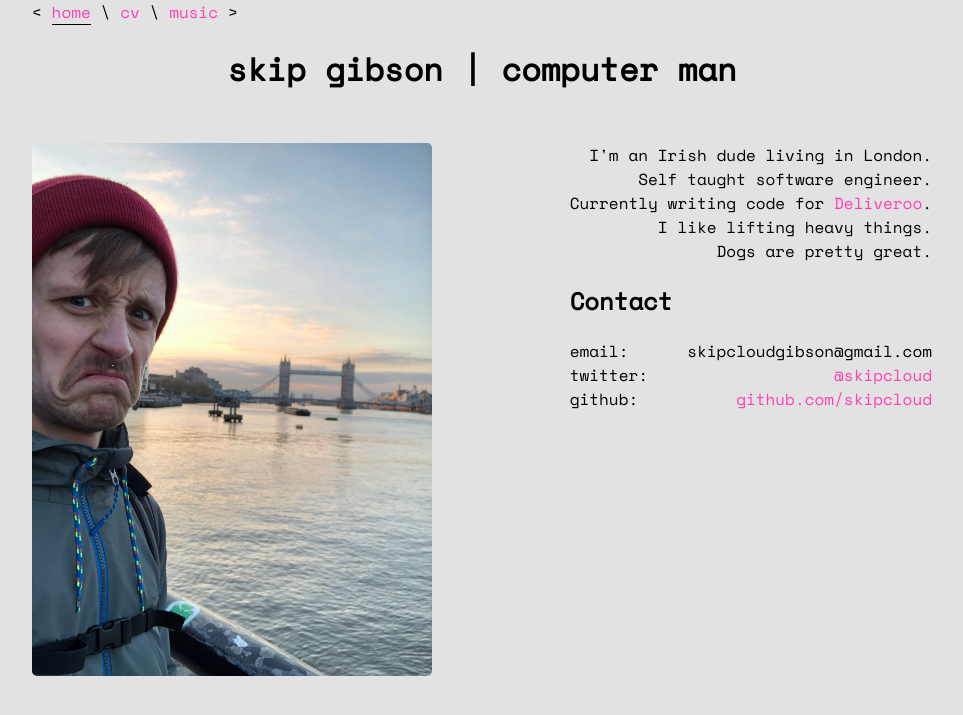
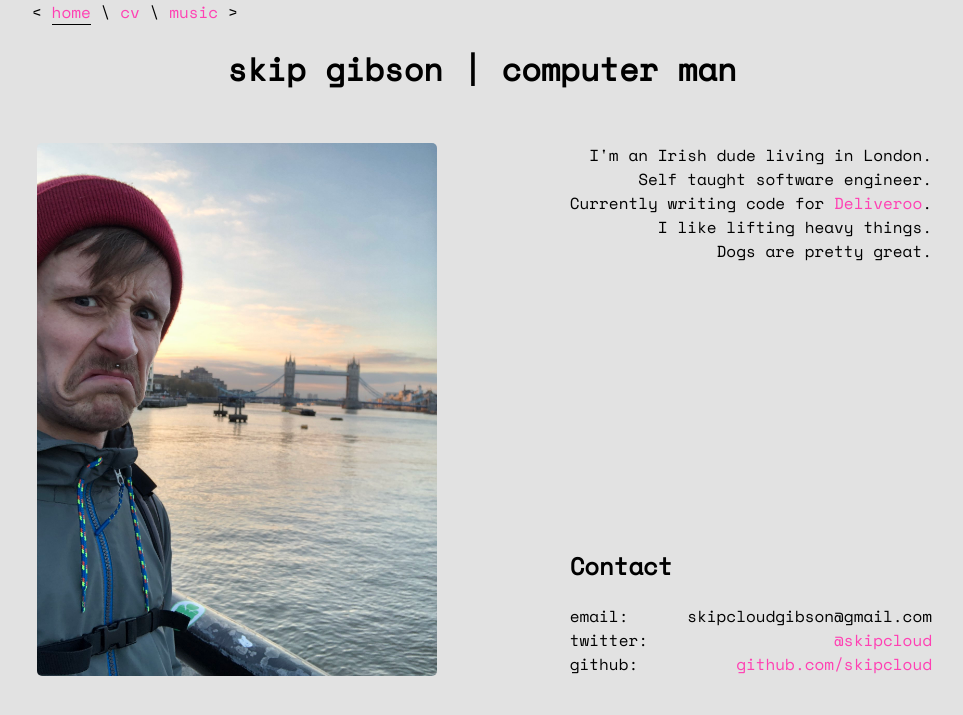
Before and after one commit to skipcloud/skipcloud.github.io, a Jekyll site: the page built from index.html, in a window 1280 px wide. Shown: the top 715 px of the page, without its empty margins (158-1121 px from the left). Built offline with Jekyll 4.4.1, drawn with Linux system fonts in a browser that asks for light colours.

Commit message:
move contact section to bottom of parent

```diff
--- a/assets/css/stylesheet.css
+++ b/assets/css/stylesheet.css
@@ -8,11 +8,13 @@ body {
 
 #main-container {
   overflow: auto;
+  position: relative;
+  margin-top: 50px;
+  padding: 0 5px;
 }
 
 h1 {
   text-align: center;
-  margin-bottom: 50px;
 }
 
 img {
@@ -33,20 +35,24 @@ a {
 }
 
 #about-container {
+  position: absolute;
   min-width: 300px;
   max-width: 400px;
   margin: auto;
-  float: right;
-  overflow: hidden;
+  right: 0;
+  height: 100%;
 }
+
 
 #about {
   text-align: right;
 }
 
 #contact {
-  float: right;
   width: 100%;
+  position: absolute;
+  bottom: 0;
+  right: 0;
 }
 
 .contact-info {
```
